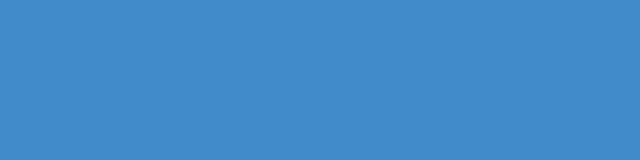
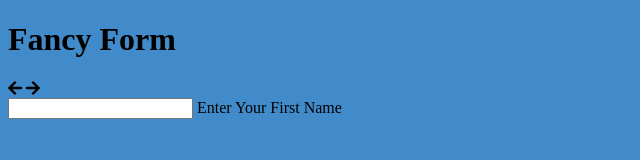
Before and after one commit to Raineldn/fancy-form, a website: page index.html in a window 1280 px wide. Shown: the whole page, without its empty margins (0-640 px from the left). Drawn offline with Linux system fonts and the light colour scheme.

Commit message:
Added markup skeleton

```diff
--- a/index.html
+++ b/index.html
@@ -8,5 +8,20 @@
 </head>
 <body>
 
+	<div id="container">
+		<h1 class="logo">Fancy Form</h1>
+		<div id="form-box">
+			<i id="prev-btn" class="fas fa-arrow-left"></i>
+			<i id="prev-btn" class="fas fa-arrow-right"></i>
+			<div id="input-group">
+				<input id="input-field" required>
+				<label id="input-label">Enter Your First Name</label>
+				<div id="input-progress"></div>
+			</div>
+			<div id="progress-bar"></div>
+		</div>
+	</div>
+
+	<script src="js/main.js"></script>
 </body>
 </html>
```
